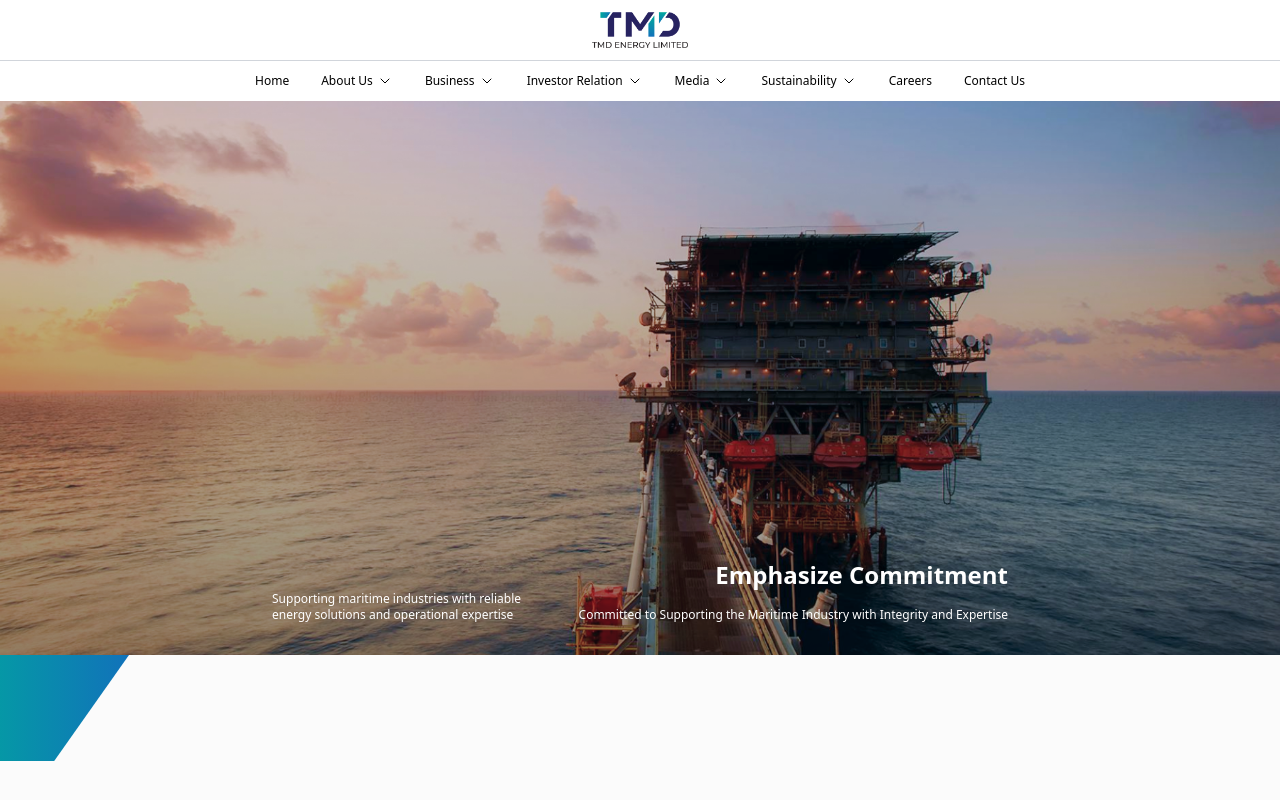
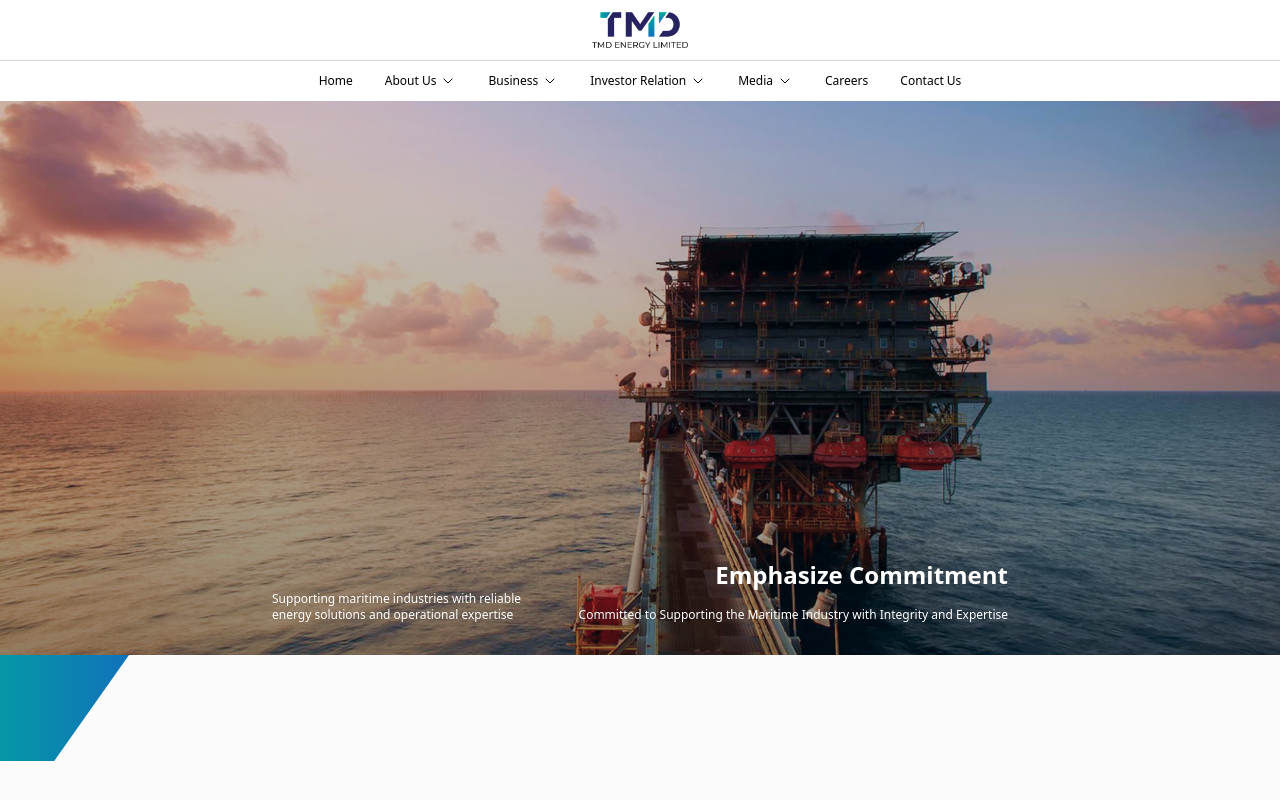
Before and after one commit to aqlhsyfqhsym/tmd-el, a Next.js app: page / in a window 1280 px wide. Shown: the top 800 px of the page. Built offline with nearby package versions, Linux system fonts and the light colour scheme.

Commit message:
hide sustainability page for awhile

```diff
--- a/components/navbar.tsx
+++ b/components/navbar.tsx
@@ -403,7 +403,7 @@ const Navbar: React.FC<NavbarProps> = ({ data }) => {
               </AnimationClient>
             </div>
           </li>
-          <li className="group">
+          {/* <li className="group">
             <Link
               href={data.sustainability.href}
               className="hover:text-blue-600 flex items-center space-x-1"
@@ -465,7 +465,7 @@ const Navbar: React.FC<NavbarProps> = ({ data }) => {
                 </div>
               </AnimationClient>
             </div>
-          </li>
+          </li> */}
           <li>
             <Link href={data.career.href} className="hover:text-blue-600">
               {data.career.label}
--- a/data/layout-data.json
+++ b/data/layout-data.json
@@ -34,17 +34,6 @@
       "href": "/media",
       "links": [
         { "image": "/images/vector/navbar/navbar.svg", "title": "mediaaa", "href": "/investor/apt" }
-      ]
-    },
-    "sustainability": {
-      "label": "Sustainability",
-      "href": "/sustainability",
-      "links": [
-        { "image": "/images/vector/navbar/credit-risk.svg", "title": "Credit Risk","desc" : "Assessing potential financial risks to ensure smarter lending decisions.",  "href": "/sustainability/#creditrisk" },
-        { "image": "/images/vector/navbar/internal-control.svg", "title": "Internal Control","desc" : "Manage Your Internal Controls",  "href": "/sustainability/#internalcontrol" },
-        { "image": "/images/vector/navbar/env.svg", "title": "Environmental, Social and Governance","desc" : "Explore our commitment to sustainability, community engagement, and ethical governance.",  "href": "/sustainability/#environmentalsocialandgovernance" },
-        { "image": "/images/vector/navbar/compliance.svg", "title": "Compliance and Risk Management","desc" : "Stay informed and compliant with our comprehensive risk management solutions.",  "href": "/sustainability/#complianceandriskmanagement" }
-
       ]
     },
     "career": {
```
